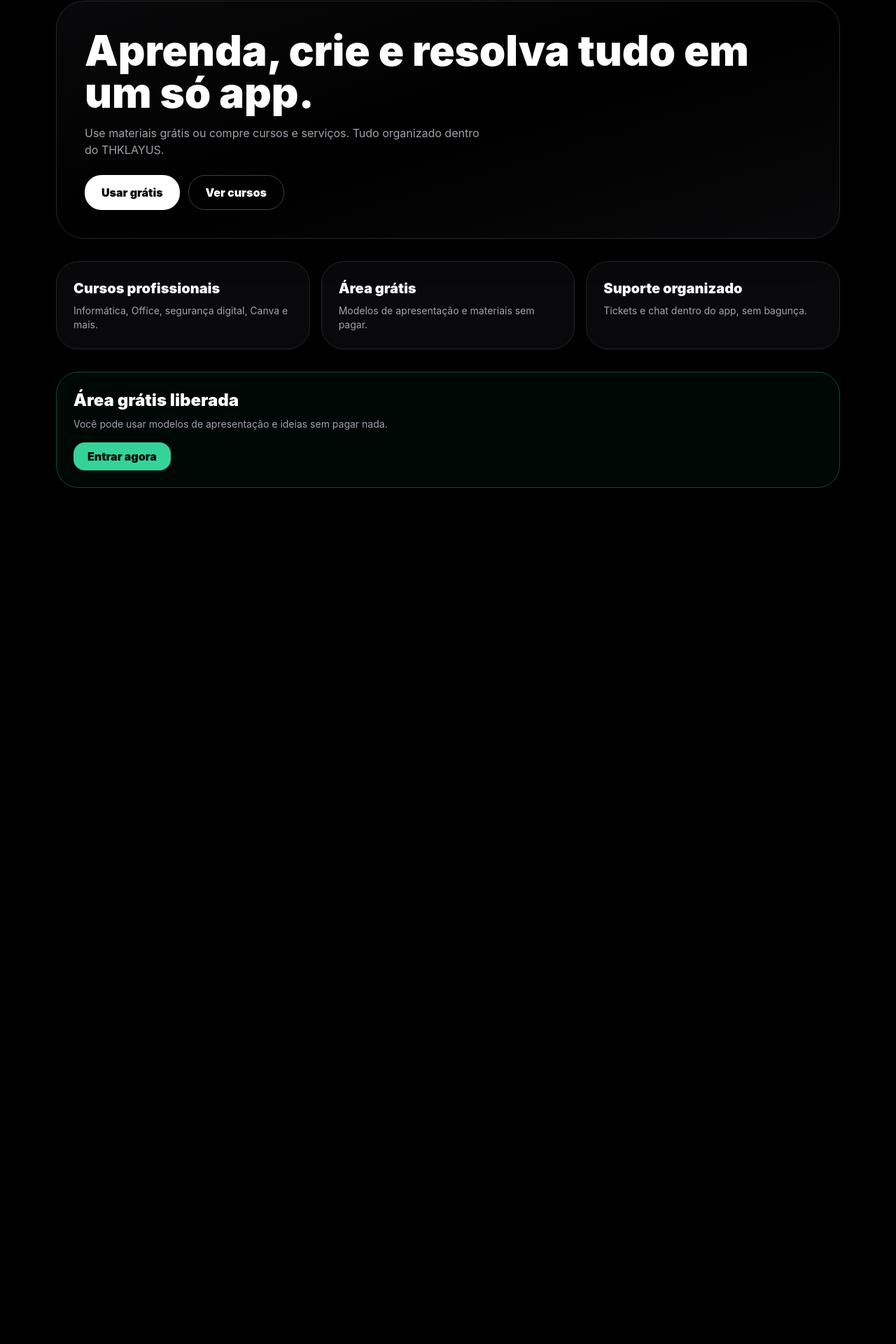
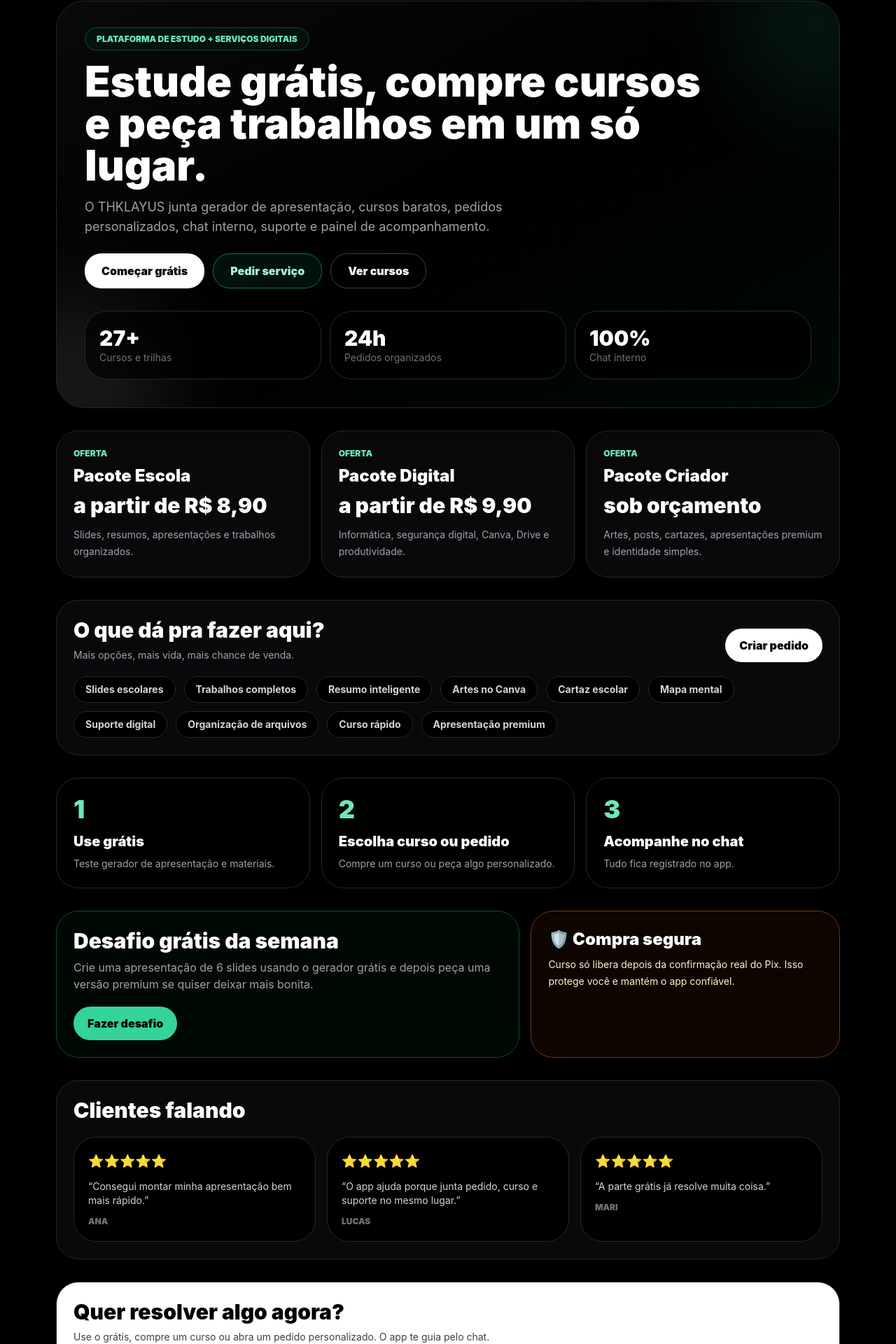
Before and after one commit to thiagodouglas19t-lang/Thklayus-hub, a React (Vite) app: page / in a window 1280 px wide. Shown: the part 108-2028 px from the top of the page at 70% size. Before the commit the page ends 837 px from the top, so only its background shows below. Built offline with nearby package versions, Linux system fonts and the light colour scheme.

Commit message:
Deixa home mais viva e comercial

```diff
--- a/src/pages/Home.tsx
+++ b/src/pages/Home.tsx
@@ -1,50 +1,144 @@
 export default function Home({ setPage }: any) {
-  const destaques = [
-    { titulo: "Cursos profissionais", texto: "Informática, Office, segurança digital, Canva e mais." },
-    { titulo: "Área grátis", texto: "Modelos de apresentação e materiais sem pagar." },
-    { titulo: "Suporte organizado", texto: "Tickets e chat dentro do app, sem bagunça." },
+  const ofertas = [
+    { titulo: "Pacote Escola", preco: "a partir de R$ 8,90", texto: "Slides, resumos, apresentações e trabalhos organizados." },
+    { titulo: "Pacote Digital", preco: "a partir de R$ 9,90", texto: "Informática, segurança digital, Canva, Drive e produtividade." },
+    { titulo: "Pacote Criador", preco: "sob orçamento", texto: "Artes, posts, cartazes, apresentações premium e identidade simples." },
+  ];
+
+  const servicos = [
+    "Slides escolares",
+    "Trabalhos completos",
+    "Resumo inteligente",
+    "Artes no Canva",
+    "Cartaz escolar",
+    "Mapa mental",
+    "Suporte digital",
+    "Organização de arquivos",
+    "Curso rápido",
+    "Apresentação premium",
+  ];
+
+  const depoimentos = [
+    ["Ana", "Consegui montar minha apresentação bem mais rápido."],
+    ["Lucas", "O app ajuda porque junta pedido, curso e suporte no mesmo lugar."],
+    ["Mari", "A parte grátis já resolve muita coisa."],
+  ];
+
+  const passos = [
+    ["1", "Use grátis", "Teste gerador de apresentação e materiais."],
+    ["2", "Escolha curso ou pedido", "Compre um curso ou peça algo personalizado."],
+    ["3", "Acompanhe no chat", "Tudo fica registrado no app."],
   ];
 
   return (
     <div className="space-y-8">
-      <section className="relative overflow-hidden rounded-[2.5rem] border border-zinc-800 bg-gradient-to-br from-zinc-950 via-black to-zinc-950 p-6 shadow-2xl md:p-10">
+      <section className="relative overflow-hidden rounded-[2.5rem] border border-zinc-800 bg-gradient-to-br from-zinc-950 via-black to-emerald-950/20 p-6 shadow-2xl md:p-10">
+        <div className="absolute -right-24 -top-24 h-64 w-64 rounded-full bg-emerald-400/10 blur-3xl" />
+        <div className="absolute -bottom-24 -left-24 h-64 w-64 rounded-full bg-white/10 blur-3xl" />
+
         <div className="relative">
-          <h2 className="text-4xl font-black md:text-6xl">
-            Aprenda, crie e resolva tudo em um só app.
+          <span className="rounded-full border border-emerald-900 bg-emerald-950/30 px-4 py-2 text-xs font-black uppercase text-emerald-300">
+            Plataforma de estudo + serviços digitais
+          </span>
+
+          <h2 className="mt-5 max-w-4xl text-4xl font-black leading-tight md:text-6xl">
+            Estude grátis, compre cursos e peça trabalhos em um só lugar.
           </h2>
 
-          <p className="mt-4 max-w-xl text-zinc-400">
-            Use materiais grátis ou compre cursos e serviços. Tudo organizado dentro do THKLAYUS.
+          <p className="mt-4 max-w-2xl text-zinc-400 md:text-lg">
+            O THKLAYUS junta gerador de apresentação, cursos baratos, pedidos personalizados, chat interno, suporte e painel de acompanhamento.
           </p>
 
           <div className="mt-6 flex flex-wrap gap-3">
-            <button onClick={() => setPage("gratis")} className="rounded-2xl bg-white px-6 py-3 font-black text-black">
-              Usar grátis
+            <button onClick={() => setPage("gratis")} className="rounded-2xl bg-white px-6 py-3 font-black text-black transition hover:scale-[1.03]">
+              Começar grátis
             </button>
-            <button onClick={() => setPage("cursos")} className="rounded-2xl border border-zinc-700 px-6 py-3 font-black">
+            <button onClick={() => setPage("pedidos")} className="rounded-2xl border border-emerald-700 bg-emerald-950/40 px-6 py-3 font-black text-emerald-200 transition hover:scale-[1.03]">
+              Pedir serviço
+            </button>
+            <button onClick={() => setPage("cursos")} className="rounded-2xl border border-zinc-700 px-6 py-3 font-black transition hover:scale-[1.03]">
               Ver cursos
             </button>
+          </div>
+
+          <div className="mt-8 grid gap-3 sm:grid-cols-3">
+            <div className="rounded-3xl border border-zinc-800 bg-black/70 p-5"><p className="text-3xl font-black">27+</p><p className="text-sm text-zinc-500">Cursos e trilhas</p></div>
+            <div className="rounded-3xl border border-zinc-800 bg-black/70 p-5"><p className="text-3xl font-black">24h</p><p className="text-sm text-zinc-500">Pedidos organizados</p></div>
+            <div className="rounded-3xl border border-zinc-800 bg-black/70 p-5"><p className="text-3xl font-black">100%</p><p className="text-sm text-zinc-500">Chat interno</p></div>
           </div>
         </div>
       </section>
 
       <section className="grid gap-4 md:grid-cols-3">
-        {destaques.map((item) => (
-          <div key={item.titulo} className="rounded-3xl border border-zinc-800 bg-zinc-950 p-6">
-            <h3 className="text-xl font-black">{item.titulo}</h3>
-            <p className="mt-2 text-sm text-zinc-400">{item.texto}</p>
+        {ofertas.map((item) => (
+          <div key={item.titulo} className="rounded-[2rem] border border-zinc-800 bg-zinc-950 p-6 transition hover:-translate-y-1 hover:border-emerald-800">
+            <p className="text-xs font-black uppercase text-emerald-300">Oferta</p>
+            <h3 className="mt-2 text-2xl font-black">{item.titulo}</h3>
+            <p className="mt-2 text-3xl font-black">{item.preco}</p>
+            <p className="mt-3 text-sm leading-6 text-zinc-400">{item.texto}</p>
           </div>
         ))}
       </section>
 
-      <section className="rounded-3xl border border-emerald-900 bg-emerald-950/20 p-6">
-        <h3 className="text-2xl font-black">Área grátis liberada</h3>
-        <p className="mt-2 text-sm text-zinc-400">
-          Você pode usar modelos de apresentação e ideias sem pagar nada.
-        </p>
-        <button onClick={() => setPage("gratis")} className="mt-4 rounded-xl bg-emerald-400 px-5 py-2 font-black text-black">
-          Entrar agora
-        </button>
+      <section className="rounded-[2rem] border border-zinc-800 bg-zinc-950 p-6">
+        <div className="flex flex-wrap items-end justify-between gap-3">
+          <div>
+            <h3 className="text-3xl font-black">O que dá pra fazer aqui?</h3>
+            <p className="mt-2 text-sm text-zinc-400">Mais opções, mais vida, mais chance de venda.</p>
+          </div>
+          <button onClick={() => setPage("pedidos")} className="rounded-2xl bg-white px-5 py-3 font-black text-black">Criar pedido</button>
+        </div>
+        <div className="mt-5 flex flex-wrap gap-3">
+          {servicos.map((item) => (
+            <span key={item} className="rounded-full border border-zinc-800 bg-black px-4 py-2 text-sm font-bold text-zinc-300">{item}</span>
+          ))}
+        </div>
+      </section>
+
+      <section className="grid gap-4 md:grid-cols-3">
+        {passos.map(([num, titulo, texto]) => (
+          <div key={num} className="rounded-[2rem] border border-zinc-800 bg-black p-6">
+            <p className="text-4xl font-black text-emerald-300">{num}</p>
+            <h3 className="mt-3 text-xl font-black">{titulo}</h3>
+            <p className="mt-2 text-sm text-zinc-400">{texto}</p>
+          </div>
+        ))}
+      </section>
+
+      <section className="grid gap-4 lg:grid-cols-[1.2fr_0.8fr]">
+        <div className="rounded-[2rem] border border-emerald-900 bg-emerald-950/20 p-6">
+          <h3 className="text-3xl font-black">Desafio grátis da semana</h3>
+          <p className="mt-2 text-zinc-400">Crie uma apresentação de 6 slides usando o gerador grátis e depois peça uma versão premium se quiser deixar mais bonita.</p>
+          <button onClick={() => setPage("gratis")} className="mt-5 rounded-2xl bg-emerald-400 px-5 py-3 font-black text-black">Fazer desafio</button>
+        </div>
+
+        <div className="rounded-[2rem] border border-amber-900 bg-amber-950/20 p-6">
+          <h3 className="text-2xl font-black">🛡️ Compra segura</h3>
+          <p className="mt-2 text-sm leading-6 text-amber-100">Curso só libera depois da confirmação real do Pix. Isso protege você e mantém o app confiável.</p>
+        </div>
+      </section>
+
+      <section className="rounded-[2rem] border border-zinc-800 bg-zinc-950 p-6">
+        <h3 className="text-3xl font-black">Clientes falando</h3>
+        <div className="mt-5 grid gap-4 md:grid-cols-3">
+          {depoimentos.map(([nome, texto]) => (
+            <div key={nome} className="rounded-3xl border border-zinc-800 bg-black p-5">
+              <p className="text-lg">⭐⭐⭐⭐⭐</p>
+              <p className="mt-3 text-sm text-zinc-300">“{texto}”</p>
+              <p className="mt-3 text-xs font-black uppercase text-zinc-500">{nome}</p>
+            </div>
+          ))}
+        </div>
+      </section>
+
+      <section className="rounded-[2rem] border border-zinc-800 bg-white p-6 text-black">
+        <h3 className="text-3xl font-black">Quer resolver algo agora?</h3>
+        <p className="mt-2 text-sm text-zinc-700">Use o grátis, compre um curso ou abra um pedido personalizado. O app te guia pelo chat.</p>
+        <div className="mt-5 flex flex-wrap gap-3">
+          <button onClick={() => setPage("gratis")} className="rounded-2xl bg-black px-5 py-3 font-black text-white">Usar grátis</button>
+          <button onClick={() => setPage("pedidos")} className="rounded-2xl border border-zinc-300 px-5 py-3 font-black">Pedir serviço</button>
+          <button onClick={() => setPage("cursos")} className="rounded-2xl border border-zinc-300 px-5 py-3 font-black">Cursos</button>
+        </div>
       </section>
     </div>
   );
```
